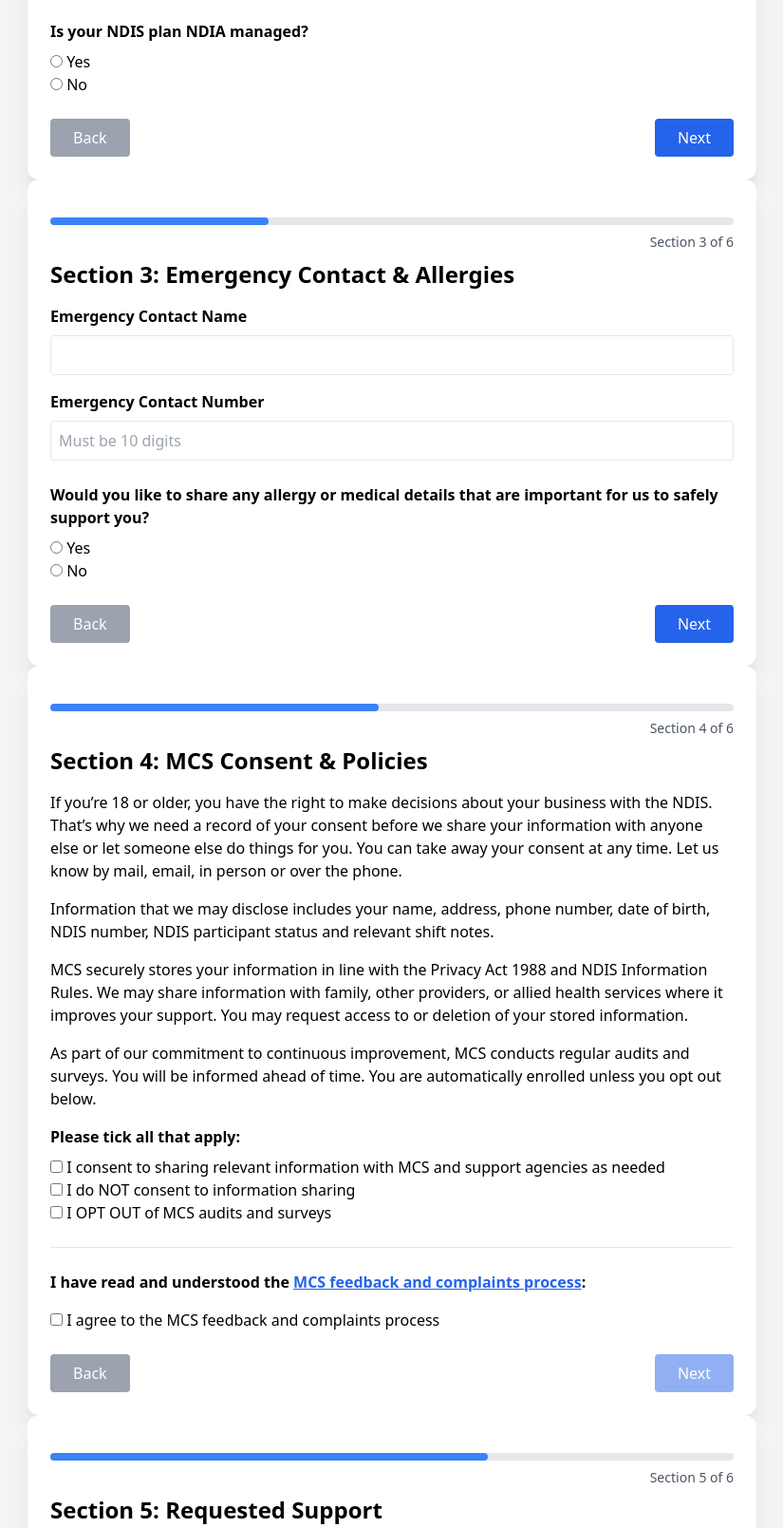
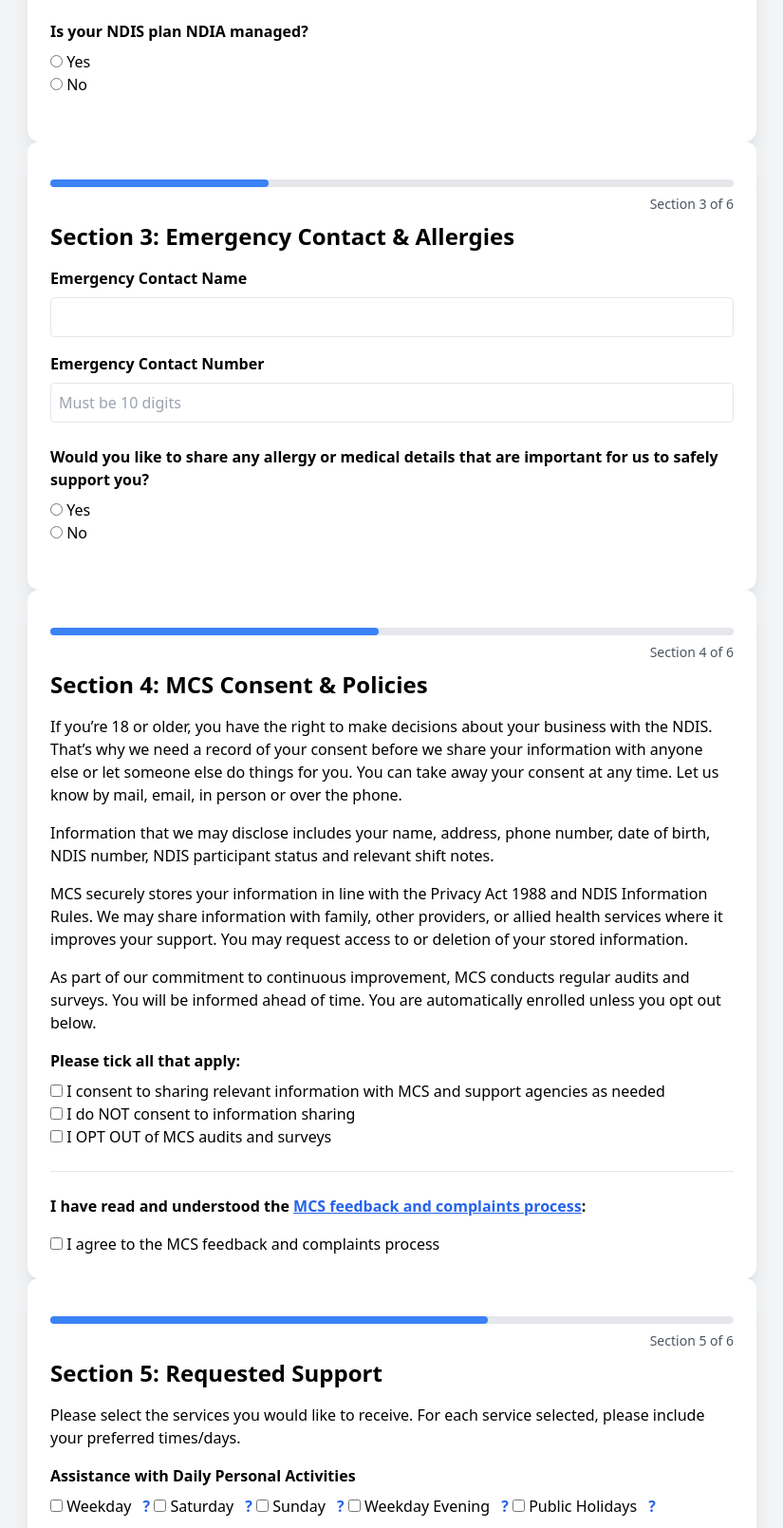
Before and after one commit to laterrible/MCStest, a plain HTML site: page index.html in a window 1280 px wide. Shown: the part 2147-3756 px from the top of the page at 95% size, without its empty margins (227-1052 px from the left). Drawn offline with nearby package versions, Linux system fonts and the light colour scheme; some packages are replaced by stand-ins of ours.

Commit message:
Update index.html

```diff
--- a/index.html
+++ b/index.html
@@ -1,3 +1,4 @@
+
 <!DOCTYPE html>
 <html lang="en">
 <head>
@@ -186,10 +187,7 @@ document.querySelectorAll('input, textarea, select, label').forEach(el => {
       <input type="email" name="scEmail" class="w-full p-2 border rounded mb-2" placeholder="Email">
       <input type="tel" name="scPhone" class="w-full p-2 border rounded" placeholder="Phone Number (10 digits)">
     </div>
-<div class="flex justify-between mt-6">
-      <button type="button" onclick="history.back()" class="bg-gray-400 text-white py-2 px-6 rounded">Back</button>
-      <button type="submit" class="bg-blue-600 text-white py-2 px-6 rounded">Next</button>
-    </div>
+
   </form>
 </div>
 
@@ -255,10 +253,7 @@ function toggleNDIA(isYes) {
       </div>
     </div>
 
-    <div class="flex justify-between mt-6">
-      <button type="button" onclick="history.back()" class="bg-gray-400 text-white py-2 px-6 rounded">Back</button>
-      <button type="submit" class="bg-blue-600 text-white py-2 px-6 rounded">Next</button>
-    </div>
+
   </form>
 </div>
 
@@ -327,10 +322,7 @@ function toggleDetails() {
 
     <label><input type="checkbox" id="acknowledgeBox" /> I agree to the MCS feedback and complaints process</label>
 
-    <div class="flex justify-between mt-6">
-      <button type="button" onclick="history.back()" class="bg-gray-400 text-white py-2 px-6 rounded">Back</button>
-      <button type="submit" id="nextButton" class="bg-blue-600 text-white py-2 px-6 rounded opacity-50 cursor-not-allowed" disabled>Next</button>
-    </div>
+
   </form>
 </div>
 
@@ -468,10 +460,7 @@ document.getElementById('acknowledgeBox').addEventListener('change', function()
       <div id="otherBox" class="hidden mt-2"><textarea class="w-full p-2 border rounded" placeholder="Describe the support and preferred times..."></textarea></div>
     </div>
 
-    <div class="flex justify-between mt-6">
-      <button type="button" onclick="history.back()" class="bg-gray-400 text-white py-2 px-6 rounded">Back</button>
-      <button type="submit" class="bg-blue-600 text-white py-2 px-6 rounded">Next</button>
-    </div>
+
   </form>
 </div>
 
@@ -548,10 +537,7 @@ function showRateInfo(text) {
   <label class="block"><input type="checkbox" name="repConsent" required> I declare that I have consent to act on behalf of the participant</label>
 </div>
 
-    <div class="flex justify-between mt-6">
-      <button type="button" onclick="history.back()" class="bg-gray-400 text-white py-2 px-6 rounded">Back</button>
-      <button type="submit" class="bg-green-600 text-white py-2 px-6 rounded font-semibold">Submit My Agreement</button>
-    </div>
+
   </form>
 </div>
 
```
